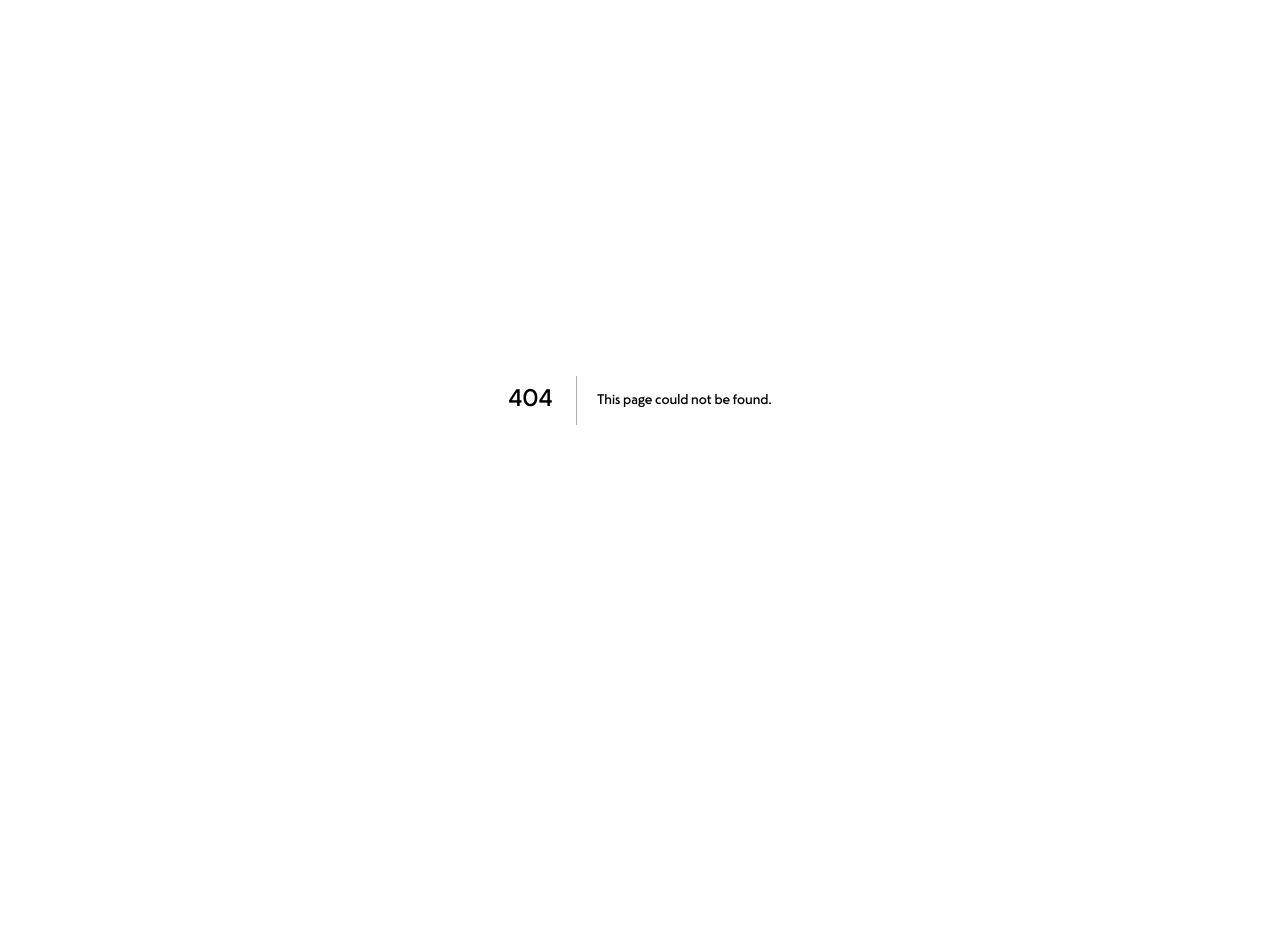
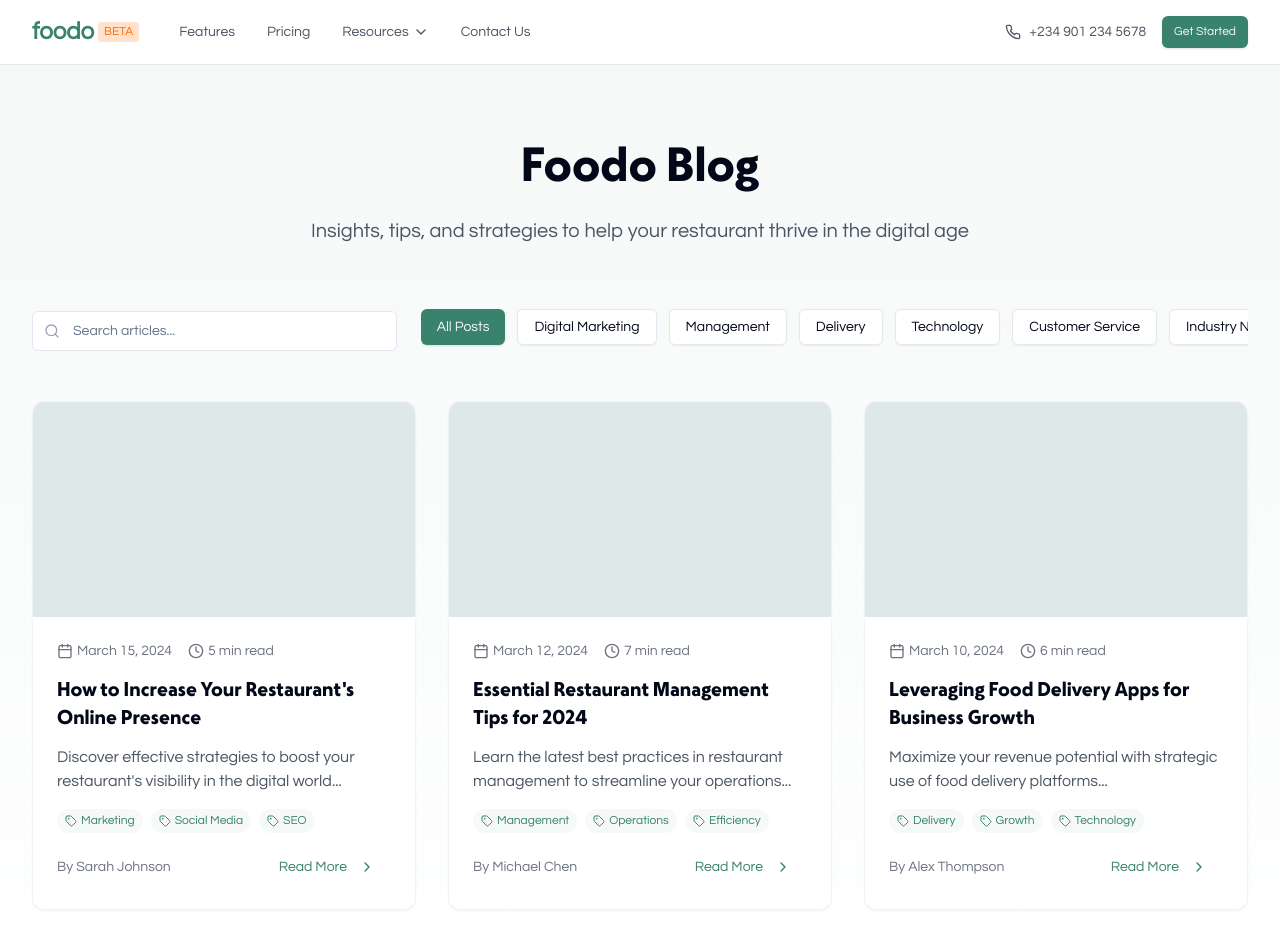
Before and after one commit to amir-talib/foodo, a Next.js app: page /foodo/resources/blog in a window 1280 px wide. Before the commit this address had no page. Shown: the top 952 px of the page. Before the commit the page ends 800 px from the top, so only its background shows below. Built offline with nearby package versions, Linux system fonts and the light colour scheme.

Commit message:
Add blog page with search, filtering, and animations

```diff
--- /dev/null
+++ b/src/app/resources/blog/page.tsx
@@ -0,0 +1,200 @@
+"use client";
+
+import { useState } from "react";
+import { Layout } from "@/components/layout/Layout";
+import { Input } from "@/components/ui/input";
+import { Button } from "@/components/ui/button";
+import { motion } from "framer-motion";
+import { LuSearch, LuChevronRight, LuCalendar, LuClock, LuTag } from "react-icons/lu";
+
+// Sample blog data (in a real app, this would come from a CMS)
+const blogPosts = [
+  {
+    id: 1,
+    title: "How to Increase Your Restaurant's Online Presence",
+    excerpt: "Discover effective strategies to boost your restaurant's visibility in the digital world...",
+    category: "Digital Marketing",
+    author: "Sarah Johnson",
+    date: "March 15, 2024",
+    readTime: "5 min read",
+    image: "/blog/restaurant-marketing.jpg",
+    tags: ["Marketing", "Social Media", "SEO"],
+  },
+  {
+    id: 2,
+    title: "Essential Restaurant Management Tips for 2024",
+    excerpt: "Learn the latest best practices in restaurant management to streamline your operations...",
+    category: "Management",
+    author: "Michael Chen",
+    date: "March 12, 2024",
+    readTime: "7 min read",
+    image: "/blog/restaurant-management.jpg",
+    tags: ["Management", "Operations", "Efficiency"],
+  },
+  {
+    id: 3,
+    title: "Leveraging Food Delivery Apps for Business Growth",
+    excerpt: "Maximize your revenue potential with strategic use of food delivery platforms...",
+    category: "Delivery",
+    author: "Alex Thompson",
+    date: "March 10, 2024",
+    readTime: "6 min read",
+    image: "/blog/food-delivery.jpg",
+    tags: ["Delivery", "Growth", "Technology"],
+  },
+];
+
+const categories = [
+  "All Posts",
+  "Digital Marketing",
+  "Management",
+  "Delivery",
+  "Technology",
+  "Customer Service",
+  "Industry News",
+];
+
+export default function BlogPage() {
+  const [selectedCategory, setSelectedCategory] = useState("All Posts");
+  const [searchQuery, setSearchQuery] = useState("");
+
+  const filteredPosts = blogPosts.filter((post) => {
+    const matchesCategory = selectedCategory === "All Posts" || post.category === selectedCategory;
+    const matchesSearch = post.title.toLowerCase().includes(searchQuery.toLowerCase()) ||
+                         post.excerpt.toLowerCase().includes(searchQuery.toLowerCase());
+    return matchesCategory && matchesSearch;
+  });
+
+  const container = {
+    hidden: { opacity: 0 },
+    show: {
+      opacity: 1,
+      transition: {
+        staggerChildren: 0.1
+      }
+    }
+  };
+
+  const item = {
+    hidden: { opacity: 0, y: 20 },
+    show: { opacity: 1, y: 0 }
+  };
+
+  return (
+    <Layout>
+      <div className="min-h-screen bg-gradient-to-b from-primary/5 to-white">
+        <div className="container py-20">
+          {/* Hero Section */}
+          <motion.div
+            initial={{ opacity: 0, y: 20 }}
+            animate={{ opacity: 1, y: 0 }}
+            transition={{ duration: 0.5 }}
+            className="text-center mb-16"
+          >
+            <h1 className="text-4xl md:text-5xl font-bold mb-6">
+              Foodo Blog
+            </h1>
+            <p className="text-xl text-gray-600 max-w-2xl mx-auto">
+              Insights, tips, and strategies to help your restaurant thrive in the digital age
+            </p>
+          </motion.div>
+
+          {/* Search and Filter Section */}
+          <div className="mb-12">
+            <div className="flex flex-col md:flex-row gap-6 items-center justify-between">
+              <div className="relative w-full md:w-96">
+                <Input
+                  type="text"
+                  placeholder="Search articles..."
+                  value={searchQuery}
+                  onChange={(e) => setSearchQuery(e.target.value)}
+                  className="pl-10"
+                />
+                <LuSearch className="absolute left-3 top-1/2 transform -translate-y-1/2 text-gray-400" />
+              </div>
+              <div className="flex gap-3 overflow-x-auto pb-2 w-full md:w-auto">
+                {categories.map((category) => (
+                  <Button
+                    key={category}
+                    variant={selectedCategory === category ? "default" : "outline"}
+                    onClick={() => setSelectedCategory(category)}
+                    className="whitespace-nowrap"
+                  >
+                    {category}
+                  </Button>
+                ))}
+              </div>
+            </div>
+          </div>
+
+          {/* Blog Posts Grid */}
+          <motion.div
+            variants={container}
+            initial="hidden"
+            animate="show"
+            className="grid md:grid-cols-2 lg:grid-cols-3 gap-8"
+          >
+            {filteredPosts.map((post) => (
+              <motion.div
+                key={post.id}
+                variants={item}
+                className="bg-white rounded-xl shadow-sm border border-gray-100 overflow-hidden hover:shadow-md transition-shadow"
+              >
+                <div className="aspect-video relative overflow-hidden bg-gray-100">
+                  <div className="absolute inset-0 bg-primary/10" />
+                </div>
+                <div className="p-6">
+                  <div className="flex items-center gap-4 text-sm text-gray-500 mb-4">
+                    <span className="flex items-center gap-1">
+                      <LuCalendar className="w-4 h-4" />
+                      {post.date}
+                    </span>
+                    <span className="flex items-center gap-1">
+                      <LuClock className="w-4 h-4" />
+                      {post.readTime}
+                    </span>
+                  </div>
+                  <h2 className="text-xl font-bold mb-3 line-clamp-2">
+                    {post.title}
+                  </h2>
+                  <p className="text-gray-600 mb-4 line-clamp-3">
+                    {post.excerpt}
+                  </p>
+                  <div className="flex flex-wrap gap-2 mb-4">
+                    {post.tags.map((tag) => (
+                      <span
+                        key={tag}
+                        className="text-xs px-2 py-1 bg-primary/5 text-primary rounded-full"
+                      >
+                        <LuTag className="inline w-3 h-3 mr-1" />
+                        {tag}
+                      </span>
+                    ))}
+                  </div>
+                  <div className="flex items-center justify-between">
+                    <span className="text-sm text-gray-500">
+                      By {post.author}
+                    </span>
+                    <Button variant="ghost" className="text-primary">
+                      Read More <LuChevronRight className="ml-1 w-4 h-4" />
+                    </Button>
+                  </div>
+                </div>
+              </motion.div>
+            ))}
+          </motion.div>
+
+          {filteredPosts.length === 0 && (
+            <motion.div
+              initial={{ opacity: 0 }}
+              animate={{ opacity: 1 }}
+              className="text-center py-12"
+            >
+              <p className="text-gray-500">No posts found matching your criteria.</p>
+            </motion.div>
+          )}
+        </div>
+      </div>
+    </Layout>
+  );
+}
```
